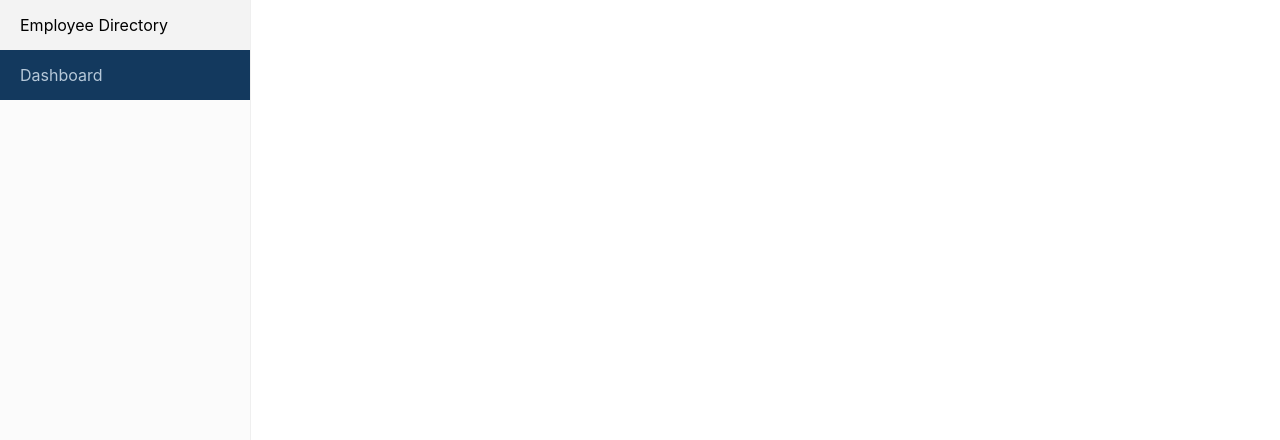
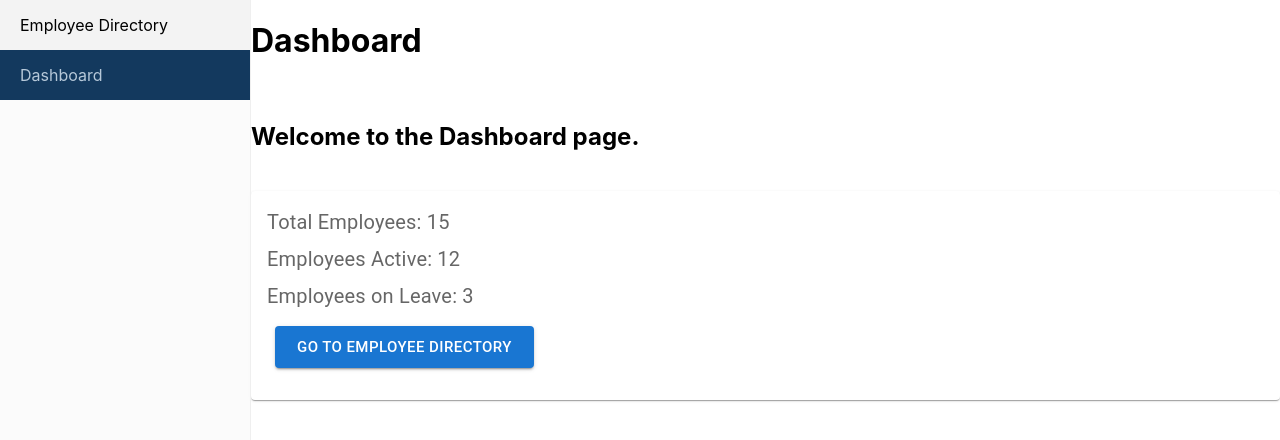
Before and after one commit to maheen562/nav-system, a React (Create React App) app: page /dashboard in a window 1280 px wide. Shown: the top 440 px of the page. Built offline with nearby package versions, Linux system fonts and the light colour scheme.

Commit message:
Added Dashboard component

```diff
--- a/package.json
+++ b/package.json
@@ -3,6 +3,9 @@
   "version": "0.1.0",
   "private": true,
   "dependencies": {
+    "@emotion/react": "^11.14.0",
+    "@emotion/styled": "^11.14.1",
+    "@mui/material": "^7.3.8",
     "@tanstack/react-table": "^8.21.3",
     "@testing-library/dom": "^10.4.1",
     "@testing-library/jest-dom": "^6.9.1",
--- a/src/App.js
+++ b/src/App.js
@@ -1,6 +1,7 @@
 import './App.css';
 import Navbar from "./components/Navbar";
 import EmployeeDirectory from "./components/EmployeeDirectory";
+import Dashboard from "./components/Dashboard";
 import { Routes, Route } from 'react-router-dom';
 
 function App() {
@@ -12,7 +13,7 @@ function App() {
          <div style={{ flex: 1 }}>
           <Routes>
             <Route path="/employeedirectory" element={<EmployeeDirectory />} />
-            {/* <Route path="/dashboard" element={<Dashboard />} /> */}
+            <Route path="/dashboard" element={<Dashboard />} />
           </Routes>
 
          </div>
--- /dev/null
+++ b/src/components/Dashboard.jsx
@@ -0,0 +1,33 @@
+import React from 'react'
+import { Card, CardContent, Typography, CardActions, Button } from '@mui/material';
+
+export default function Dashboard() {
+  return (
+    <>
+        <h1>Dashboard</h1>
+        <br />
+        <h2>Welcome to the Dashboard page.</h2>
+        <br />
+        <Card sx={{ minWidth: 275 }}>
+            <CardContent>
+                <Typography gutterBottom sx={{ color: 'text.secondary', fontSize: 20 }}>
+                    Total Employees: 15
+                </Typography>
+                <Typography gutterBottom sx={{ color: 'text.secondary', fontSize: 20 }}>
+                    Employees Active: 12
+                </Typography>
+                <Typography gutterBottom sx={{ color: 'text.secondary', fontSize: 20 }}>
+                    Employees on Leave: 3
+                </Typography>
+
+                <CardActions>
+                    <Button variant="contained" size="large" href="/employeedirectory">Go to Employee Directory</Button>
+                </CardActions>
+
+            </CardContent>
+        </Card>
+
+    </>
+
+  )
+}
```
Also changed, not shown: 1 other file (tests, documents, lock files or other folders).
